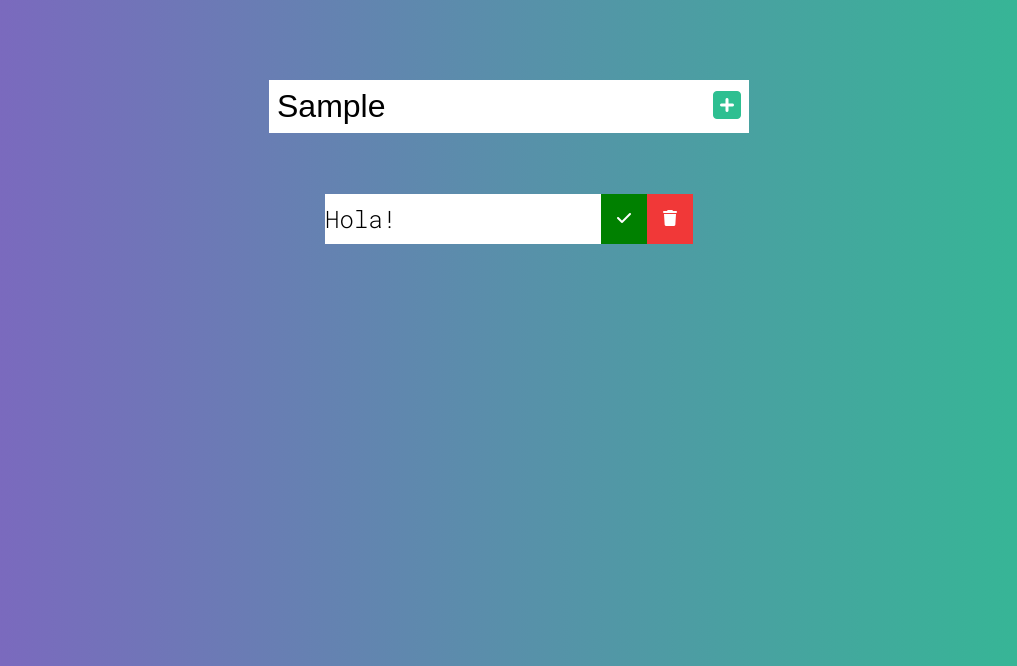
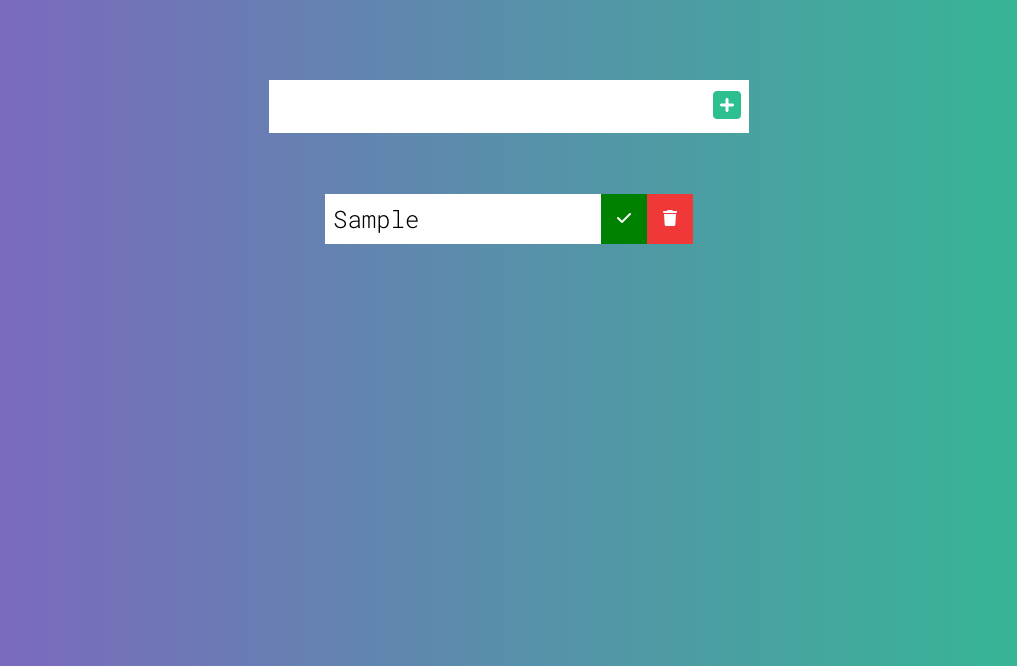
Before and after one commit to b-rajshekar/toDoList, a plain HTML site: page index.html in a window 1280 px wide. Both pictures are taken after typing "Sample" into the empty fields and a click on the button 858 px from the left and 240 px from the top of the page. Shown: the part 134-800 px from the top of the page, without its empty margins (131-1148 px from the left). Drawn offline with Linux system fonts and the light colour scheme.

Commit message:
Javascript - input value fixed to empt by defaulte

```diff
--- a/app.js
+++ b/app.js
@@ -15,7 +15,7 @@ function addToDo(event) {
     todoDiv.classList.add("todo");
     //Create LI
     const newTodo = document.createElement("li");
-    newTodo.innerText = "Hola!"
+    newTodo.innerText = todoInput.value;
     newTodo.classList.add("todo-item");
     todoDiv.appendChild(newTodo);
     //Check Mark Button
@@ -32,4 +32,6 @@ function addToDo(event) {
 
     //Append to list
     todoList.appendChild(todoDiv);
+    //Clear to do input value
+    todoInput.value = "";
 }
--- a/style.css
+++ b/style.css
@@ -80,3 +80,7 @@ form button:hover {
 .complete-btn {
     background-color: green;
 }
+
+.todo-item {
+    padding: 0rem 0.5rem;
+}
```
